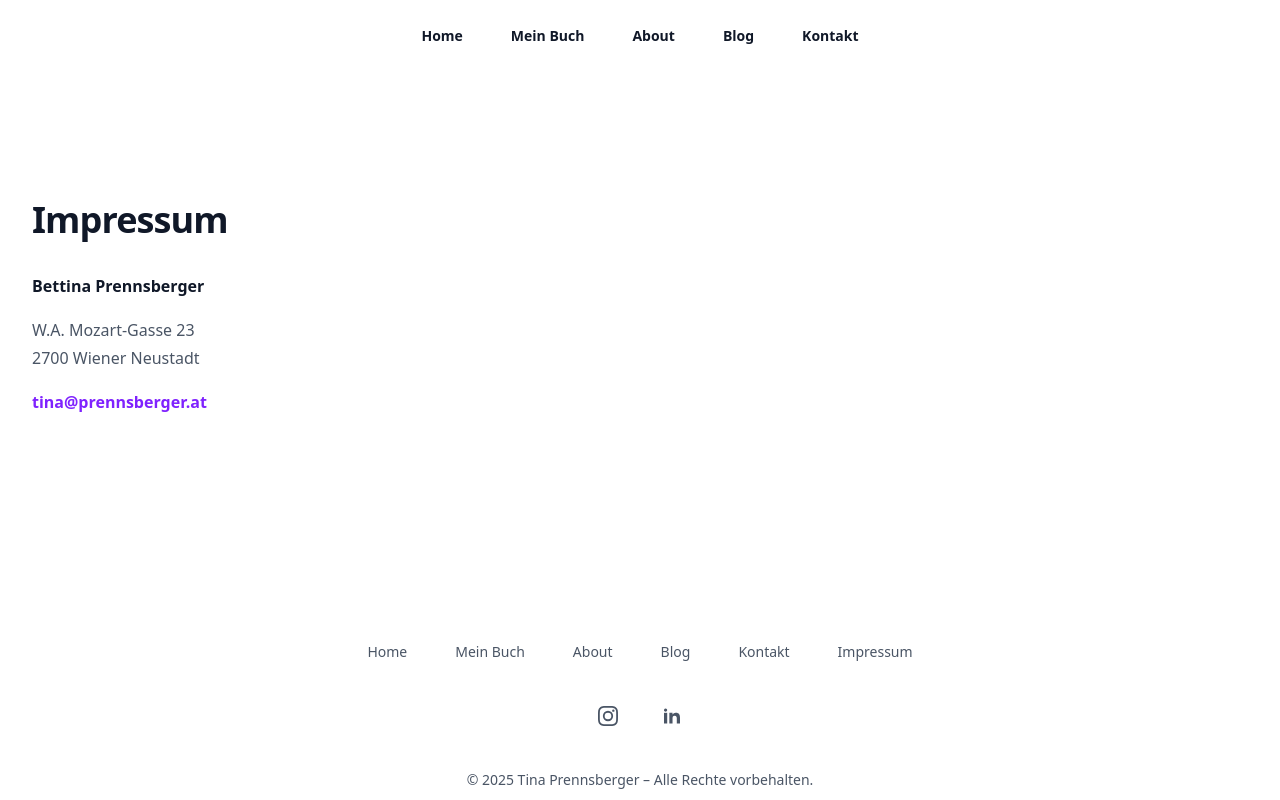
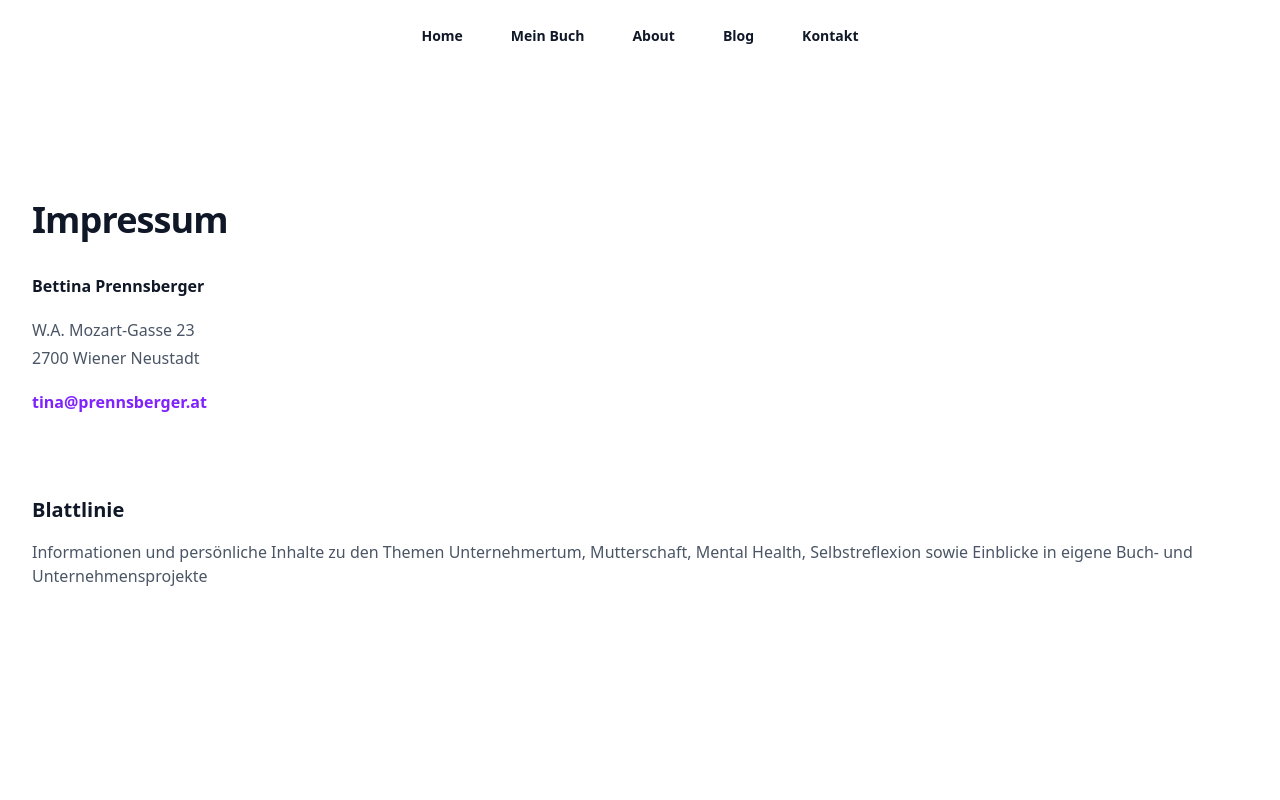
Before and after one commit to prenns/tina-website, a Next.js app: page /impressum in a window 1280 px wide. Shown: the top 800 px of the page. Built offline with nearby package versions, Linux system fonts and the light colour scheme.

Commit message:
added blattlinie

```diff
--- a/src/app/impressum/page.js
+++ b/src/app/impressum/page.js
@@ -25,6 +25,10 @@ export default function Impressum() {
                                 </p>
                             </div>
                         </div>
+                        <div className="mt-12 pt-8">
+                            <h2 className="text-xl font-semibold text-gray-900 mb-4">Blattlinie</h2>
+                            <p className="text-base text-gray-600">Informationen und persönliche Inhalte zu den Themen Unternehmertum, Mutterschaft, Mental Health, Selbstreflexion sowie Einblicke in eigene Buch- und Unternehmensprojekte</p>
+                        </div>
                     </div>
                 </div>
             </div>
```
